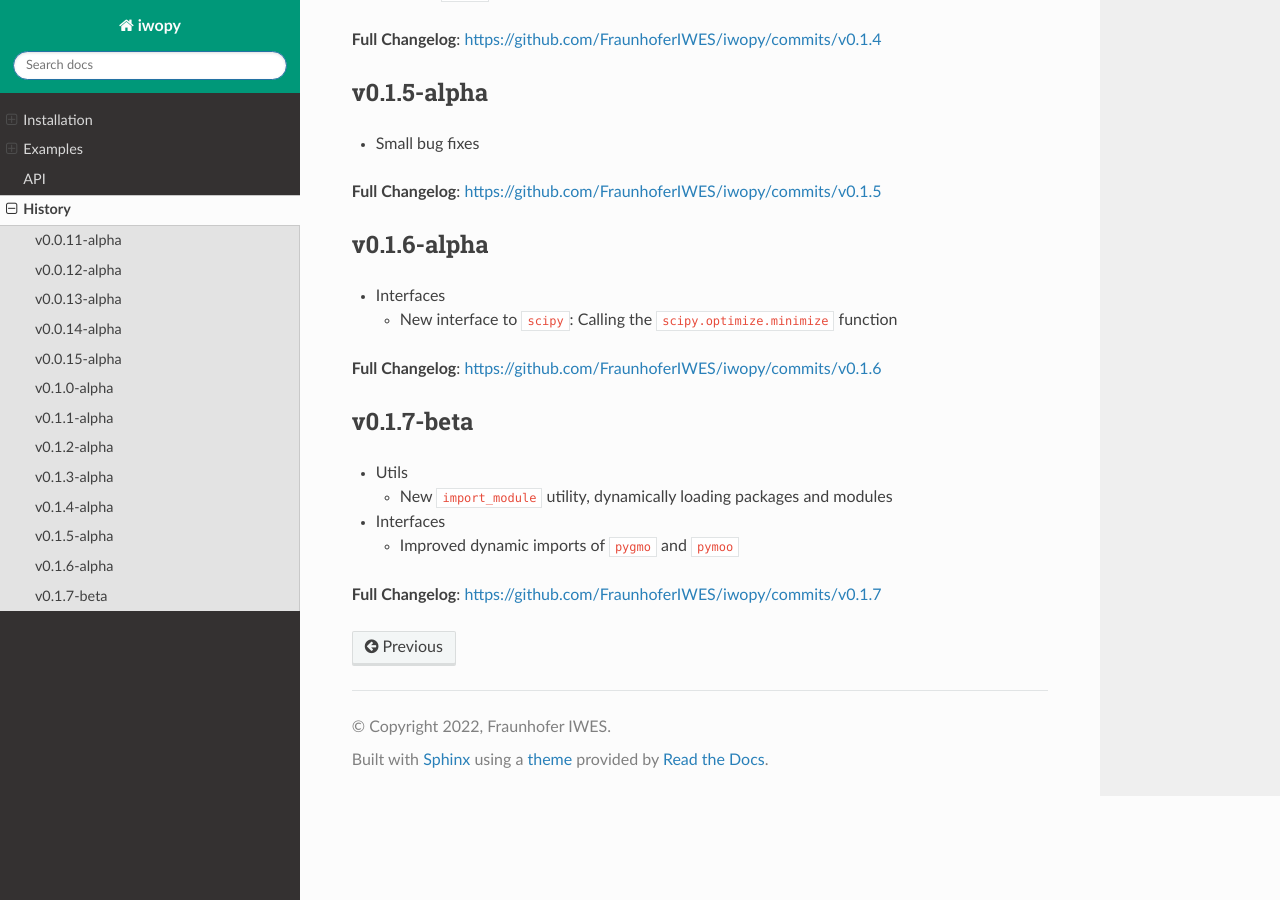
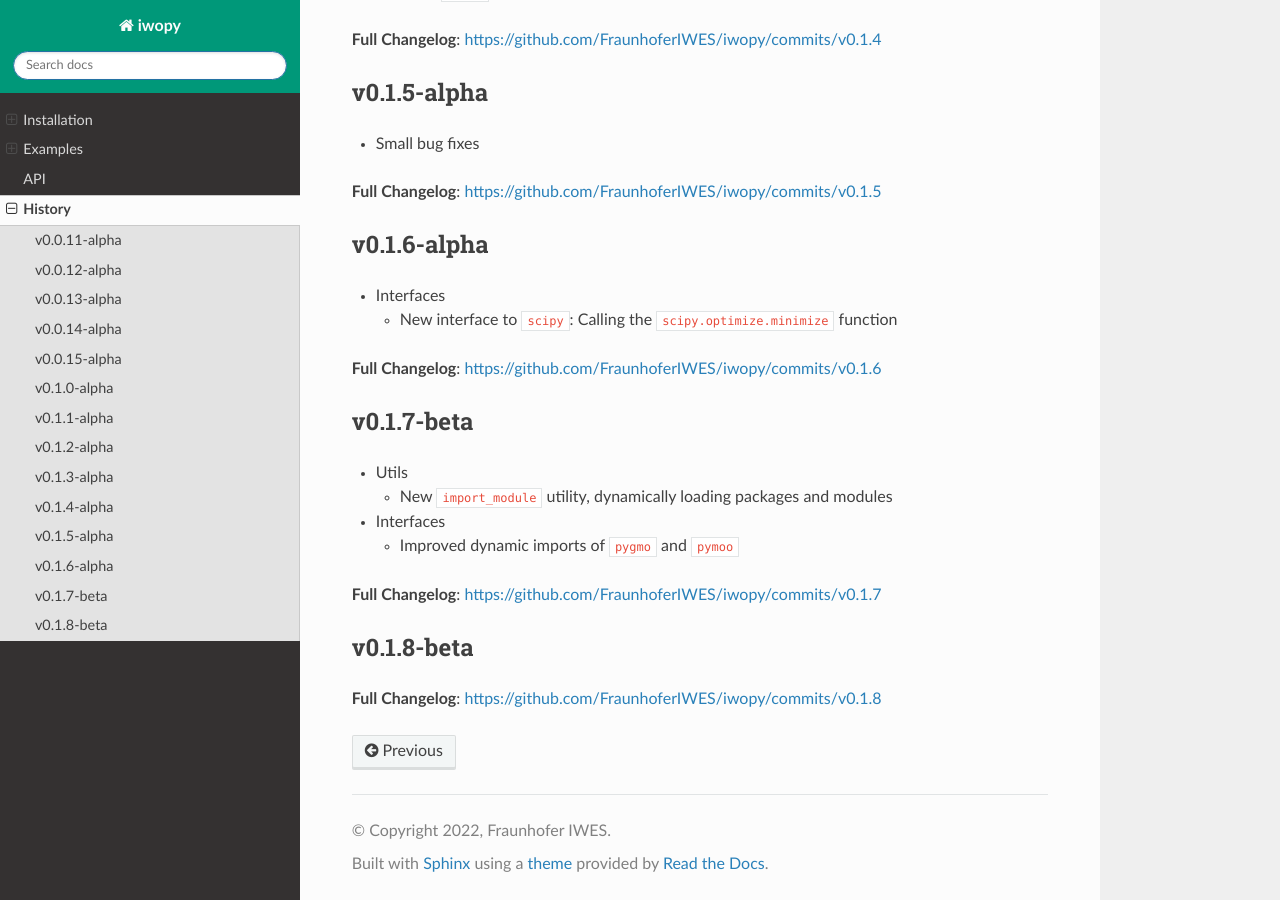
Before and after one commit to FraunhoferIWES/iwopy, a Sphinx documentation site: the page built from docs/source/history.md, in a window 1280 px wide and 900 px high, scrolled down 2872 px. Built offline with Sphinx 7.4.7 and the Read the Docs theme 2.0.0, drawn with Linux system fonts in a browser that asks for light colours; pages that are not in the unit, such as notebooks, are missing from menus; the version number could not be read and is left out.

Commit message:
version increase

```diff
--- a/docs/source/history.md
+++ b/docs/source/history.md
@@ -122,3 +122,8 @@ Enjoy - we are awaiting comments and issues, thanks for testing.
   - Improved dynamic imports of `pygmo` and `pymoo`
 
 **Full Changelog**: [https://github.com/FraunhoferIWES/iwopy/commits/v0.1.7](https://github.com/FraunhoferIWES/iwopy/commits/v0.1.7)
+
+## v0.1.8-beta
+
+
+**Full Changelog**: [https://github.com/FraunhoferIWES/iwopy/commits/v0.1.8](https://github.com/FraunhoferIWES/iwopy/commits/v0.1.8)
```
Also changed, not shown: 1 other file.
